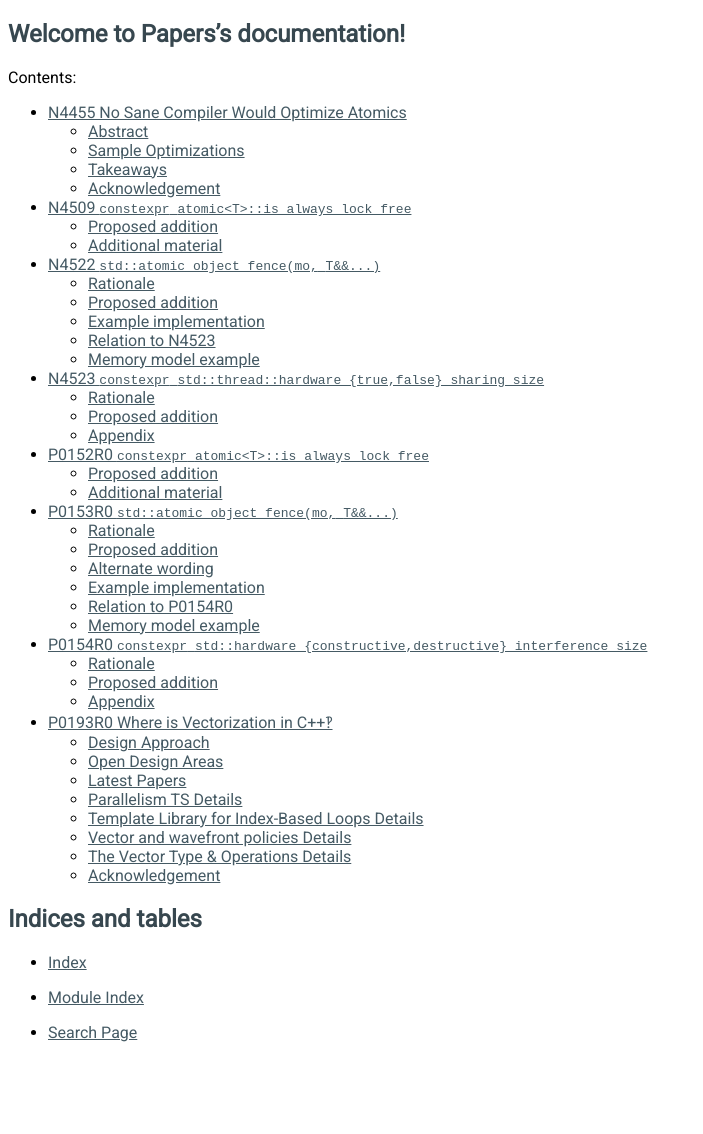
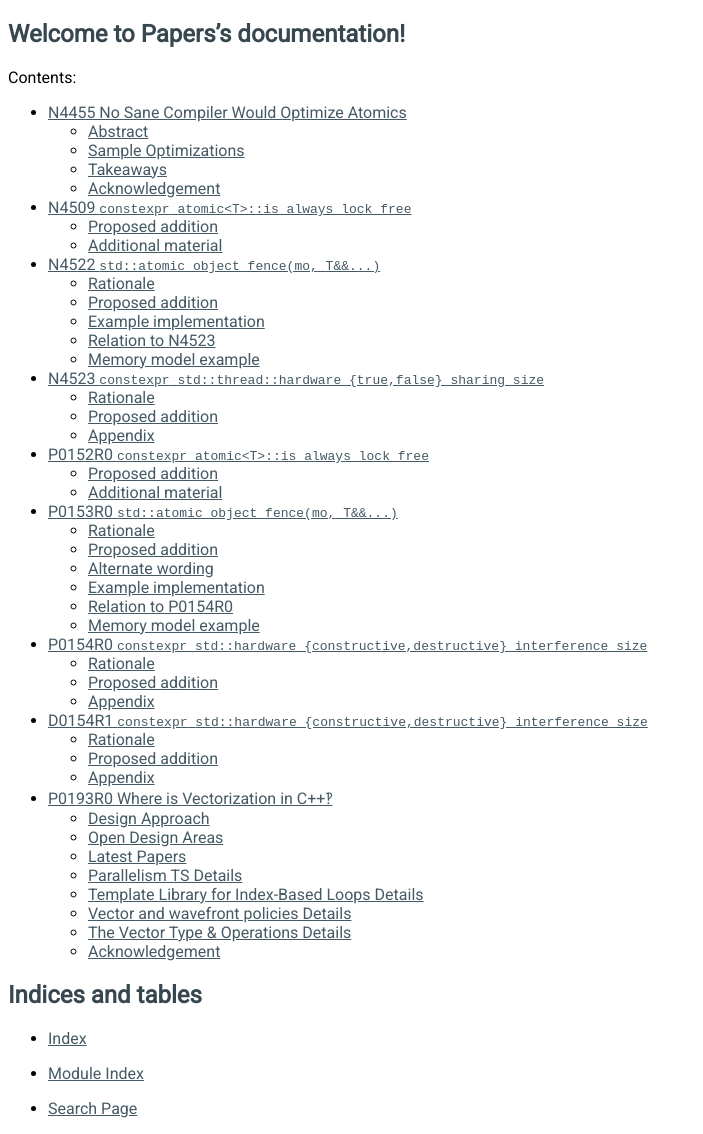
Before and after one commit to jfbastien/papers, a Sphinx documentation site: the page built from source/index.rst, in a window 1280 px wide. Shown: the whole page, without its empty margins (0-703 px from the left). Built offline with Sphinx 7.4.7, drawn with Linux system fonts in a browser that asks for light colours; before the commit the page ends 1058 px from its top, so only the background shows below that; some of the changed lines change nothing that is shown.

Commit message:
Copy P0154R0 to D0154R1
No changes yet besides numbering.

```diff
--- /dev/null
+++ b/source/D0154R1.rst
@@ -0,0 +1,219 @@
+================================================================================
+D0154R1 ``constexpr std::hardware_{constructive,destructive}_interference_size``
+================================================================================
+
+:Author: JF Bastien
+:Contact: jfb@google.com
+:Author: Olivier Giroux
+:Contact: ogiroux@nvidia.com
+:Date: 2015-10-24
+:Previous: http://wg21.link/N4523
+:Previous: http://wg21.link/P0154R0
+:URL: https://github.com/jfbastien/papers/blob/master/source/D0154R1.rst
+
+---------
+Rationale
+---------
+
+Starting with C++11, the library includes
+``std::thread::hardware_concurrency()`` to provide an implementation quantity
+useful in the design of control structures in multi-threaded programs: the
+extent of threads that do not interfere (to the first-order). Established
+practice throughout the industry also relies on a second implementation
+quantity, used instead in the design of data structures in the same programs.
+This quantity is the granularity of memory that does not interfere (to the
+first-order), commonly referred to as the *cache-line size*.
+
+Uses of *cache-line size* fall into two broad categories:
+
+* Avoiding destructive interference (false-sharing) between objects with
+  temporally disjoint runtime access patterns from different
+  threads. e.g. Producer-consumer queues.
+* Promoting constructive interference (true-sharing) between objects which have
+  temporally local runtime access patterns. e.g. The ``barrier`` example, as
+  illustrated in P0153R0_.
+
+.. _P0153R0: http://wg21.link/P0153R0
+
+The most sigificant issue with this useful implementation quantity is the
+questionable portability of the methods used in current practice to determine
+its value, despite their pervasiveness and popularity as a group. In the
+appendix_ we review several different compile-time and run-time methods. The
+portability problem with most of these methods is that they expose a
+micro-architectural detail without accounting for the intent of the implementors
+(such as we are) over the life of the ISA or ABI.
+
+We aim to contribute a modest invention for this cause, abstractions for this
+quantity that can be conservatively defined for given purposes by
+implementations:
+
+* *Destructive interference size*: a number that's suitable as an offset between
+  two objects to likely avoid false-sharing due to different runtime access
+  patterns from different threads.
+* *Constructive interference size*: a number that's suitable as a limit on two
+  objects' combined memory footprint size and base alignment to likely promote
+  true-sharing between them.
+
+In both cases these values are provided on a quality of implementation basis,
+purely as hints that are likely to improve performance. These are ideal portable
+values to use with the ``alignas()`` keyword, for which there currently exists
+nearly no standard-supported portable uses.
+
+-----------------
+Proposed addition
+-----------------
+
+Below, substitute the `�` character with a number the editor finds appropriate
+for the sub-section. We propose adding the following to the standard:
+
+Under 20.7.2 Header ``<memory>`` synopsis [**memory.syn**]:
+
+.. code-block:: c++
+
+  namespace std {
+    // ...
+    // 20.7.� Hardware interference size
+    static constexpr size_t hardware_destructive_interference_size = implementation-defined;
+    static constexpr size_t hardware_constructive_interference_size = implementation-defined;
+    // ...
+  }
+
+Under 20.7.� Hardware interference size [**hardware.interference**]:
+
+``constexpr size_t hardware_destructive_interference_size = implementation-defined;``
+
+This number is the minimum recommended offset between two concurrently-accessed
+objects to avoid additional performance degradation due to contention introduced
+by the implementation. It shall be a valid alignment value for any type.
+
+[*Example:*
+
+.. code-block:: c++
+
+  struct apart {
+    alignas(hardware_destructive_interference_size) atomic<int> flag1, flag2;
+  };
+
+— *end example*]
+
+``constexpr size_t hardware_constructive_interference_size = implementation-defined;``
+
+This number is the minimum recommended alignment of contiguous memory occupied
+by two objects accessed with temporal locality by concurrent threads. It shall
+be a valid alignment value for any type.
+
+[*Note:* This number is also the maximum recommended size of contiguous memory
+occupied by two objects accessed in this manner. — *end note*]
+
+[*Example:*
+
+.. code-block:: c++
+
+  alignas(hardware_constructive_interference_size) struct colocated {
+    atomic<int> flag;
+    int tinydata;
+  };
+  static_assert(sizeof(colocated) <= hardware_constructive_interference_size);
+
+— *end example*]
+
+The ``__cpp_lib_thread_hardware_interference_size`` feature test macro should be
+added.
+
+.. _appendix:
+
+--------
+Appendix
+--------
+
+Compile-time *cache-line size*
+==============================
+
+We informatively list a few ways in which the L1 *cache-line size* is obtained
+in different open-source projects at compile-time.
+
+The Linux kernel defines the ``__cacheline_aligned`` macro which is configured
+for each architecture through ``L1_CACHE_BYTES``. On some architectures this
+value is determined through the configure-time option
+``CONFIG_<ARCH>_L1_CACHE_SHIFT``, and on others the value of ``L1_CACHE_SHIFT``
+is hard-coded in the architecture's ``include/asm/cache.h`` header.
+
+Many open-source projects from Google contain a ``base/port.h`` header which
+defines the ``CACHELINE_ALIGNED`` macro based on an explicit list of
+architecture detection macros. These header files have often diverged. A token
+example from the autofdo_ project is:
+
+.. _autofdo: https://github.com/google/autofdo/blob/master/base/port.h
+
+.. code-block:: c++
+
+  // Cache line alignment
+  #if defined(__i386__) || defined(__x86_64__)
+  #define CACHELINE_SIZE 64
+  #elif defined(__powerpc64__)
+  // TODO(dougkwan) This is the L1 D-cache line size of our Power7 machines.
+  // Need to check if this is appropriate for other PowerPC64 systems.
+  #define CACHELINE_SIZE 128
+  #elif defined(__arm__)
+  // Cache line sizes for ARM: These values are not strictly correct since
+  // cache line sizes depend on implementations, not architectures.  There
+  // are even implementations with cache line sizes configurable at boot
+  // time.
+  #if defined(__ARM_ARCH_5T__)
+  #define CACHELINE_SIZE 32
+  #elif defined(__ARM_ARCH_7A__)
+  #define CACHELINE_SIZE 64
+  #endif
+  #endif
+
+  #ifndef CACHELINE_SIZE
+  // A reasonable default guess.  Note that overestimates tend to waste more
+  // space, while underestimates tend to waste more time.
+  #define CACHELINE_SIZE 64
+  #endif
+
+  #define CACHELINE_ALIGNED __attribute__((aligned(CACHELINE_SIZE)))
+
+Runtime *cache-line size*
+=========================
+
+We informatively list a few ways in which the L1 *cache-line size* can be
+obtained on different operating systems and architectures at runtime. Libraries
+such as hwloc_ perform these queries, and could also be added to the standard as
+a separate proposal.
+
+.. _hwloc: http://www.open-mpi.org/projects/hwloc/
+
+On OSX one would use:
+
+.. code-block:: c++
+
+  sysctlbyname("hw.cachelinesize", &cacheline_size, &sizeof_cacheline_size, 0, 0)
+
+On Windows one would use:
+
+.. code-block:: c++
+
+  GetLogicalProcessorInformation(&buf[0], &sizeof_buf);
+  for (i = 0; i != sizeof_buf / sizeof(SYSTEM_LOGICAL_PROCESSOR_INFORMATION); ++i) {
+    if (buf[i].Relationship == RelationCache && buf[i].Cache.Level == 1)
+      cacheline_size = buf[i].Cache.LineSize;
+
+On Linux one would either use:
+
+.. code-block:: c++
+
+  p = fopen("/sys/devices/system/cpu/cpu0/cache/index0/coherency_line_size", "r");
+  fscanf(p, "%d", &cacheline_size);
+
+or:
+
+.. code-block:: c++
+
+  sysconf(_SC_LEVEL1_DCACHE_LINESIZE);
+
+On x86 one would use the ``CPUID`` Instruction with ``EAX = 80000005h``, which
+leaves the result in ``ECX``, which needs further work to extract.
+
+On ARM one would use ``mrs %[ctr], ctr_el0``, which needs further work to
+extract.
--- a/source/index.rst
+++ b/source/index.rst
@@ -18,6 +18,7 @@ Contents:
   P0152R0
   P0153R0
   P0154R0
+  D0154R1
   P0193R0
 
 
```
